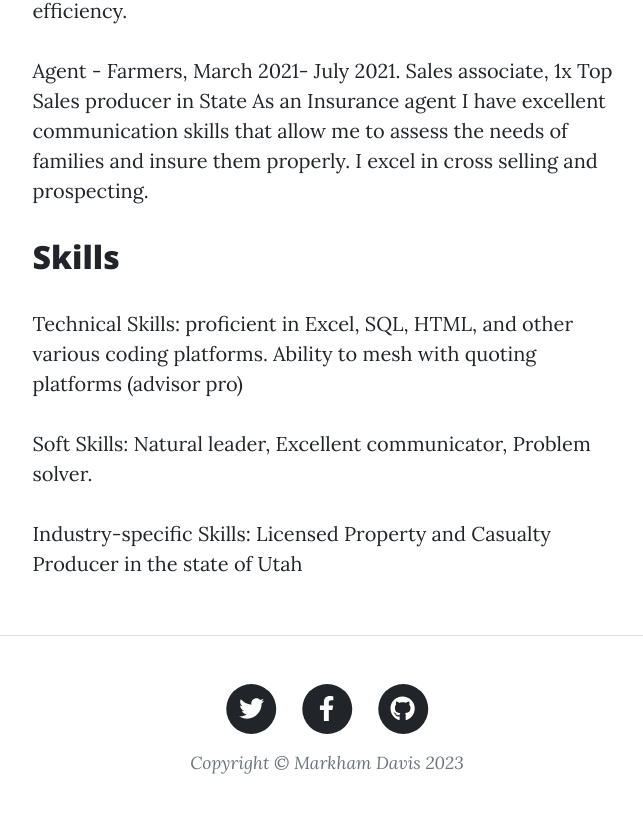
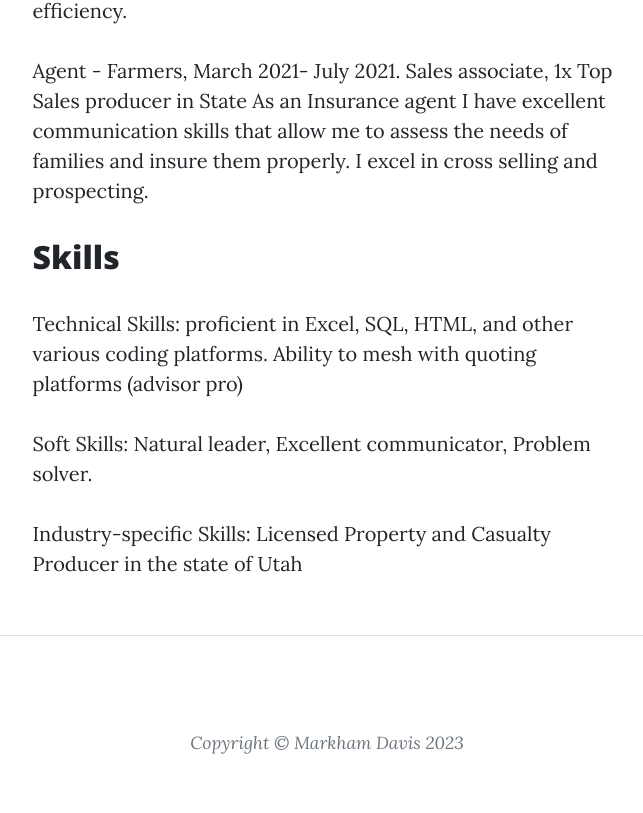
Before and after one commit to markhamdavis/REAL, a plain HTML site: page about.html in a window 1280 px wide. Shown: the part 1591-2404 px from the top of the page, without its empty margins (313-956 px from the left). Drawn offline with nearby package versions, Linux system fonts and the light colour scheme.

Commit message:
Add files via upload

```diff
--- a/about.html
+++ b/about.html
@@ -19,7 +19,7 @@
         <!-- Navigation-->
         <nav class="navbar navbar-expand-lg navbar-light" id="mainNav">
             <div class="container px-4 px-lg-5">
-                <a class="navbar-brand" href="index.html">Full Resume- Markham Davis</a>
+                <a class="navbar-brand" href="index.html">Home Page</a>
                 <button class="navbar-toggler" type="button" data-bs-toggle="collapse" data-bs-target="#navbarResponsive" aria-controls="navbarResponsive" aria-expanded="false" aria-label="Toggle navigation">
                     Menu
                     <i class="fas fa-bars"></i>
@@ -99,26 +99,7 @@
                         <ul class="list-inline text-center">
                             <li class="list-inline-item">
                                 <a href="#!">
-                                    <span class="fa-stack fa-lg">
-                                        <i class="fas fa-circle fa-stack-2x"></i>
-                                        <i class="fab fa-twitter fa-stack-1x fa-inverse"></i>
-                                    </span>
-                                </a>
-                            </li>
-                            <li class="list-inline-item">
-                                <a href="#!">
-                                    <span class="fa-stack fa-lg">
-                                        <i class="fas fa-circle fa-stack-2x"></i>
-                                        <i class="fab fa-facebook-f fa-stack-1x fa-inverse"></i>
-                                    </span>
-                                </a>
-                            </li>
-                            <li class="list-inline-item">
-                                <a href="#!">
-                                    <span class="fa-stack fa-lg">
-                                        <i class="fas fa-circle fa-stack-2x"></i>
-                                        <i class="fab fa-github fa-stack-1x fa-inverse"></i>
-                                    </span>
+
                                 </a>
                             </li>
                         </ul>
```
Also changed, not shown: index.html (+1 -19 lines).
